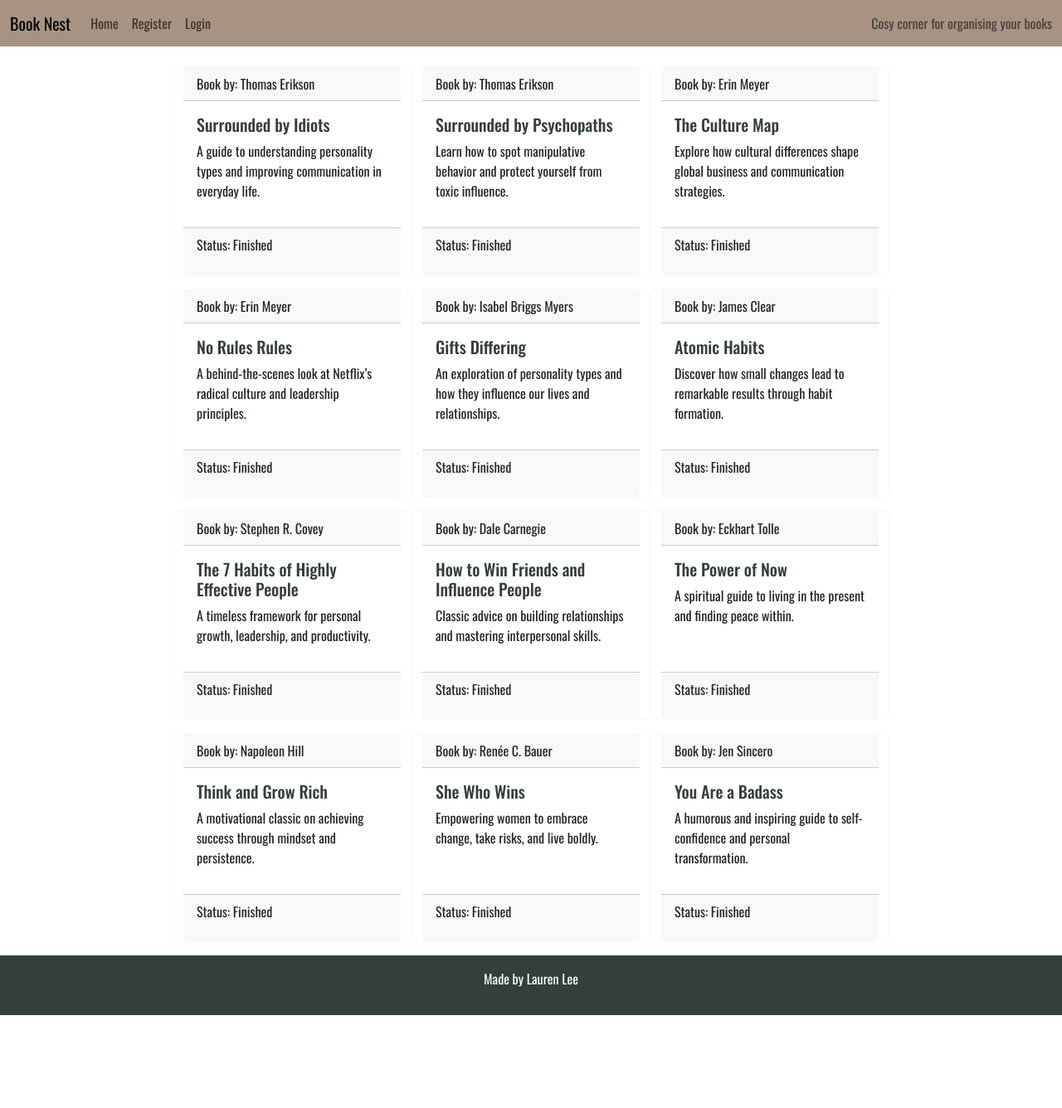
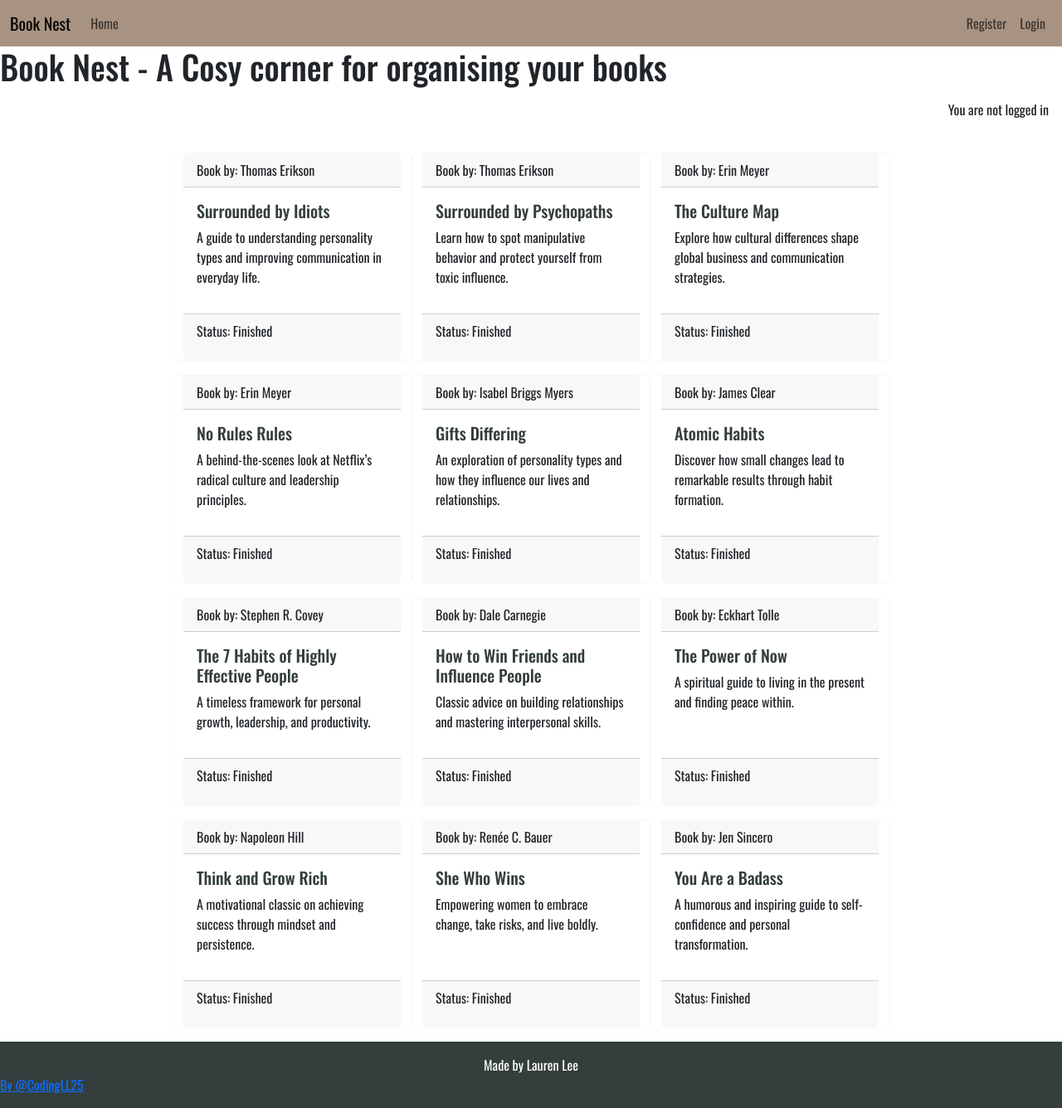
Before and after one commit to CodingLL25/book_nest, a Django app: page /collection/time-to-grow/ in a window 1280 px wide. Shown: the whole page at 83% size. Before the commit the page ends 1224 px from the top, so only its background shows below. Run offline with Django 4.2, Linux system fonts and the light colour scheme; data comes from the database, SQL or seed files in the repository; some libraries are stand-ins or nearby versions; some web fonts are replaced.

Commit message:
Add geader, amend navbar and other best practice changes

```diff
--- a/templates/base.html
+++ b/templates/base.html
@@ -14,7 +14,7 @@
 
     <!--Meta tags for search engines -->
     <meta name="description" content="Book Nest. A perfect place to keep track of your personal book collection">
-    <meta name="keywords" content="oollections, books, library, authors">
+    <meta name="keywords" content="collections, books, library, authors, tracker, organiser, tags, themes">
     <meta name="author" content="Lauren Lee">
 
     <!--Title-->
@@ -33,60 +33,67 @@
 </head>
 
 <body class="d-flex flex-column h-100 main-bg">
-
+    <header>
         <!-- Navigation -->
         <nav class="navbar navbar-expand-lg">
             <div class="container-fluid">
-            <a class="navbar-brand" href="{% url 'home' %}">Book Nest</a>
+                <a class="home-nav navbar-brand" aria-label="Link to the home page" href="{% url 'home' %}">Book
+                    Nest</a>
                 <button class="navbar-toggler" type="button" data-bs-toggle="collapse" data-bs-target="#navbarText"
                     aria-controls="navbarText" aria-expanded="false" aria-label="Toggle navigation">
                     <span class="navbar-toggler-icon"></span>
                 </button>
-            <div class="collapse navbar-collapse" id="navbarText">
+                <div class="collapse navbar-collapse" id="navbarText" aria-label="Link to the home page">
                     <ul class="navbar-nav me-auto mb-2 mb-lg-0">
                         <li class="nav-item">
                             <a class="nav-link {% if request.path == home_url %}active{% endif %}" aria-current="page"
                                 href="{% url 'home' %}">Home</a>
                         </li>
+                    </ul>
+                    <ul class="navbar-nav ms-auto mb-2 mb-lg-0">
                         {% if user.is_authenticated %}
-                    <li class="nav-item">
+                        <li class="nav-item" aria-label="Link to logout of your account">
                             <a class="nav-link {% if request.path == logout_url %}active{% endif %}" aria-current="page"
                                 href="{% url 'account_logout' %}">Logout</a>
                         </li>
                         {% else %}
-                    <li class="nav-item">
+                        <li class="nav-item" aria-label="Link to register for an account">
                             <a class="nav-link {% if request.path == signup_url %}active{% endif %}" aria-current="page"
                                 href="{% url 'account_signup' %}">Register</a>
                         </li>
-                    <li class="nav-item">
+                        <li class="nav-item" aria-label="Link to login into your account">
                             <a class="nav-link {% if request.path == login_url %}active{% endif %}" aria-current="page"
                                 href="{% url 'account_login' %}">Login</a>
                         </li>
                         {% endif %}
                     </ul>
-                <span class=" navbar-text text-muted">
-                    Cosy corner for organising your books
-                </span>
                 </div>
             </div>
         </nav>
-
-    <main class="flex-shrink-0 main-bg">
-
-        {% block content %}
+        <section class="subheadings">
+            <div class="heading">
+                <h1>Book Nest - A Cosy corner for organising your books</h1>
+            </div>
+            <span>
                 {% if user.is_authenticated %}
                 <p class="text-end m-3">You are logged in as {{ user }}</p>
                 {% else %}
                 <p class="text-end m-3">You are not logged in</p>
                 {% endif %}
+            </span>
+        </section>
+    </header>
+
+    <main class="flex-shrink-0 main-bg">
+        {% block content %}
         {% endblock content %}
-
     </main>
 
     <!-- Footer -->
     <footer class="footer mt-auto py-3">
         <p class="m-0 text-center">Made by Lauren Lee</p>
-        </p>
+        <a class="github" href="https://github.com/CodingLL25" target="_blank"
+            aria-label="Link to authors Github Page">By @CodingLL25</a>
     </footer>
 
     <!-- Bootstrap JS -->
```
Lines whose indentation alone changed are shown as unchanged.
